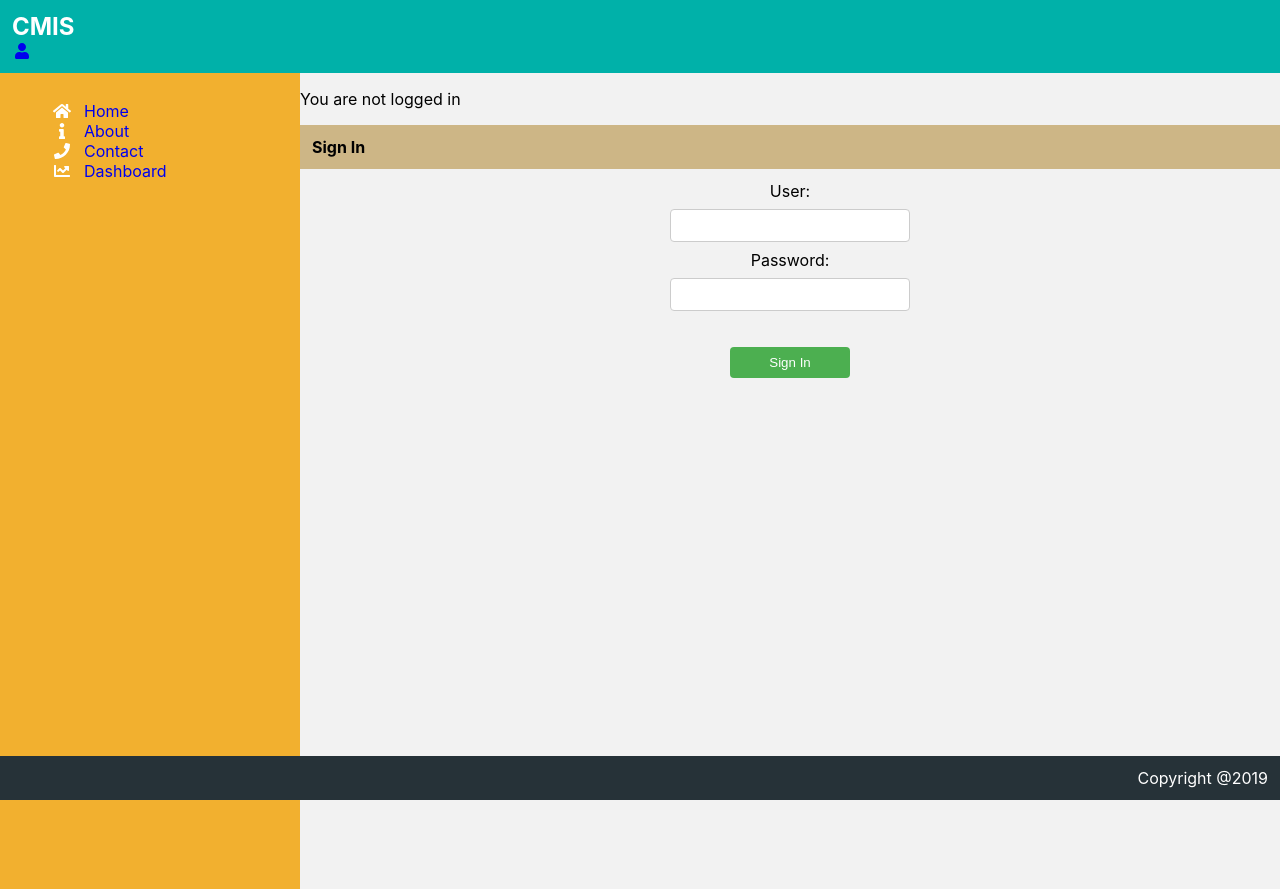
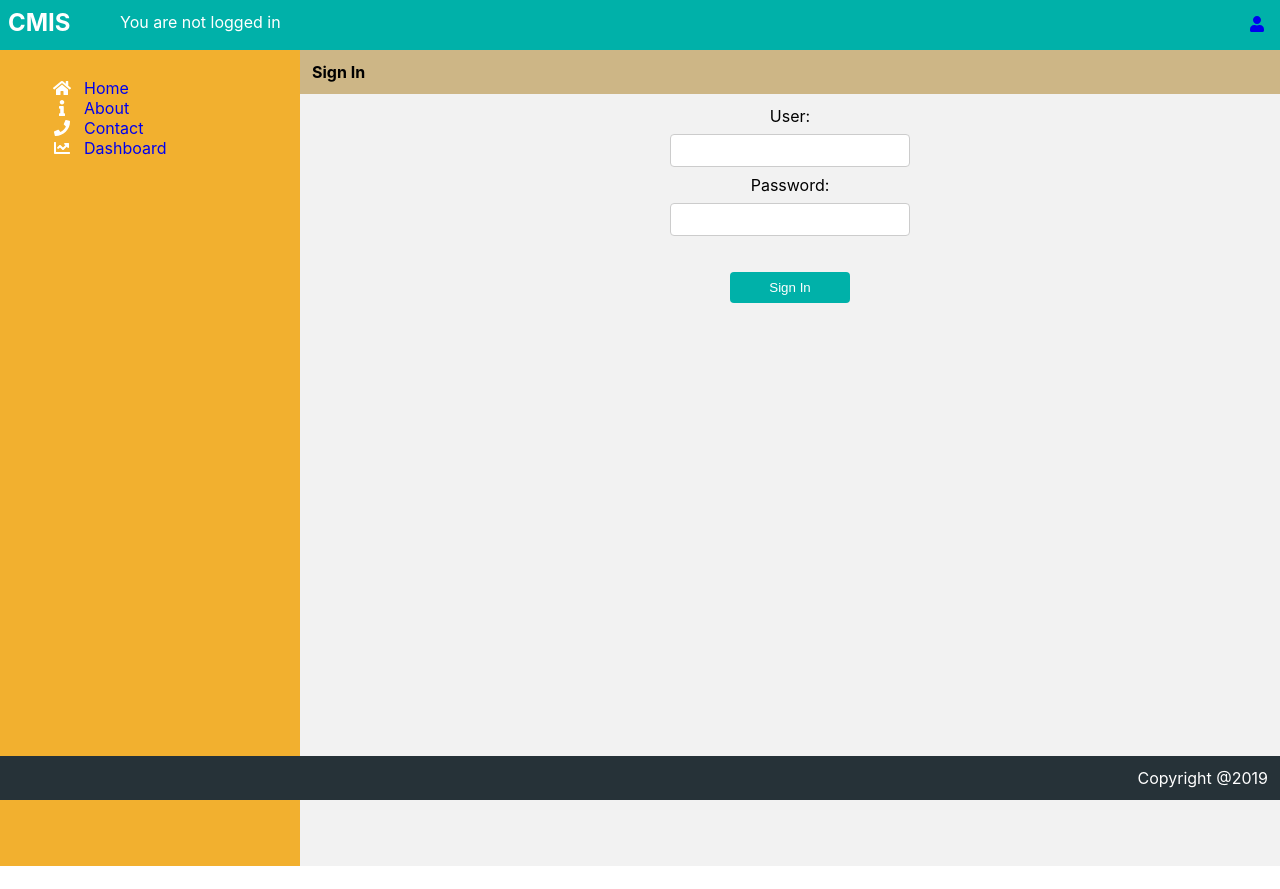
Before and after one commit to anaszakaria/react-app, a React (Create React App) app: page /signin in a window 1280 px wide. After the commit the page ends 866 px from the top, so only its background shows below. Built offline with nearby package versions, Linux system fonts and the light colour scheme.

Commit message:
Moved userStatus component to AppHeader

```diff
--- a/src/App.js
+++ b/src/App.js
@@ -8,7 +8,6 @@ import routes from 'router/index'
 import AppHeader from 'components/AppHeader'
 import AppFooter from 'components/AppFooter'
 import LeftPanel from 'components/LeftPanel'
-import UserStatus from 'components/UserStatus'
 
 // error page
 import Error404 from 'views/Error404'
@@ -33,10 +32,9 @@ export default class App extends Component {
         return (
             <div className="App">
                 <Router basename={process.env.REACT_APP_PUBLIC_URL}>
-                    <AppHeader />
+                    <AppHeader data={this.state}/>
                     <LeftPanel />
                     <section style={styles.mainContent}>
-                        <UserStatus data={this.state}/>
                         <Switch>
                             {
                                 routes.map((route, index) => {
--- a/src/components/AppHeader.js
+++ b/src/components/AppHeader.js
@@ -1,30 +1,96 @@
 import React, { Component } from 'react'
-import { Link } from 'react-router-dom'
+import { Link, useHistory } from 'react-router-dom'
 import { FontAwesomeIcon } from '@fortawesome/react-fontawesome'
 import theme from 'config/theme'
 
-export default class AppHeader extends Component {
-    render() {
-        return (
-            <header style={styles.container}>
-                <h2 style={styles.title}>CMIS</h2>
-                <Link to={process.env.PUBLIC_URL + '/signin'}>
-                    <FontAwesomeIcon icon="user" className="fa-fw" />
-                </Link>
-            </header>
-        )
+function AppHeader(props) {
+    return (
+        <header style={styles.container}>
+            <MainTitle title="CMIS" />
+            <LoginNav />
+            <LogInStatus info={props} />
+        </header>
+    )
+}
+
+export default AppHeader
+
+function MainTitle(props) {
+    return (
+        <div style={styles.titleContainer}>
+            <h2 style={styles.title}>{props.title}</h2>
+        </div>
+    )
+}
+
+function LogInStatus({ info: { data: { user }}}) {
+    let history = useHistory()
+
+    let signOut = () => {
+        user.isAuthenticated = false
+        history.push("/")
     }
+
+    return (
+        <div style={styles.logInStatusContainer}>
+            {
+                user.isAuthenticated ? (
+                    <div>
+                        <p style={styles.loginNavText}>Logged in as { user.name }</p>
+                        <button style={styles.signOutButton} onClick={() => { signOut() } }>Sign Out</button>
+                    </div>
+                ) : (
+                    <p style={styles.loginNavText}>You are not logged in</p>
+                )
+            }
+        </div>
+    )
+}
+
+function LoginNav() {
+    return (
+        <div style={styles.loginNavContainer}>
+            <Link to={process.env.PUBLIC_URL + '/signin'}>
+                <FontAwesomeIcon style={styles.userIcon} icon="user" className="fa-fw" />
+            </Link>
+        </div>
+    )
 }
 
 const styles = {
     container: {
-        padding: '12px',
+        padding: '8px',
         width: '100%',
+        overflow: 'auto',
         background: theme.primaryGreen,
         color: '#FFF'
+    },
+    titleContainer: {
+        width: '100px',
+        float: 'left'
     },
     title: {
         marginTop: '0px',
         marginBottom: '0px'
+    },
+    logInStatusContainer: {
+        width: '400px',
+        float: 'left'
+    },
+    loginNavContainer: {
+        width: '25px',
+        float: 'right'
+    },
+    loginNavText: {
+        margin: '4px 12px',
+        display: 'inline-block'
+    },
+    userIcon: {
+        margin: '8px 0'
+    },
+    signOutButton: {
+        background: theme.accentPurple2,
+        margin: '0',
+        display: 'inline-block'
     }
 }
--- a/src/components/UserStatus.js
+++ /dev/null
@@ -1,24 +0,0 @@
-import React from 'react'
-import { useHistory } from 'react-router-dom'
-
-function UserStatus({ data: { user } }) {
-    let history = useHistory()
-
-    let signOut = () => {
-        user.isAuthenticated = false
-        history.push("/")
-    }
-
-    return user.isAuthenticated ? (
-        <section id="user-status">
-            <p>
-                Logged in as { user.name }
-            </p>
-            <button onClick={() => { signOut() } }>Sign Out</button>
-        </section>
-    ) : (
-        <p>You are not logged in</p>
-    )
-}
-
-export default UserStatus
--- a/src/views/user/SignIn.js
+++ b/src/views/user/SignIn.js
@@ -1,6 +1,7 @@
 import React from 'react'
 import { useHistory, useLocation } from 'react-router-dom'
 import PageTitle from 'components/PageTitle'
+import theme from 'config/theme'
 
 function SignIn({ data: { user } }) {
     let history = useHistory()
@@ -22,7 +23,7 @@ function SignIn({ data: { user } }) {
                     <label>Password:</label><br/>
                     <input type="password" name="password" /><br/><br/>
                 </form>
-                <button onClick={signIn}>Sign In</button>
+                <button style={styles.signInButton} onClick={signIn}>Sign In</button>
             </section>
         </div>
     )
@@ -34,5 +35,8 @@ const styles = {
     container: {
         padding: '12px',
         textAlign: 'center'
+    },
+    signInButton: {
+        background: theme.primaryGreen
     }
 }
```
